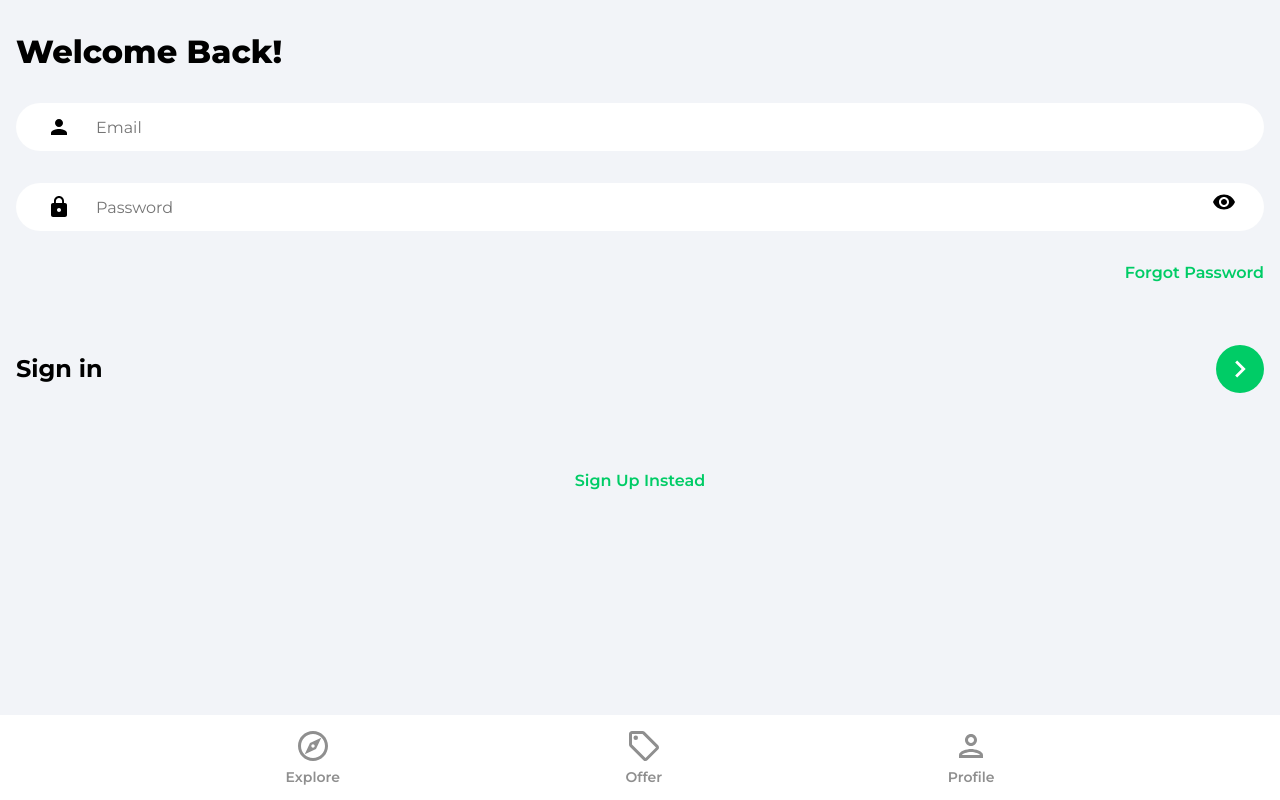
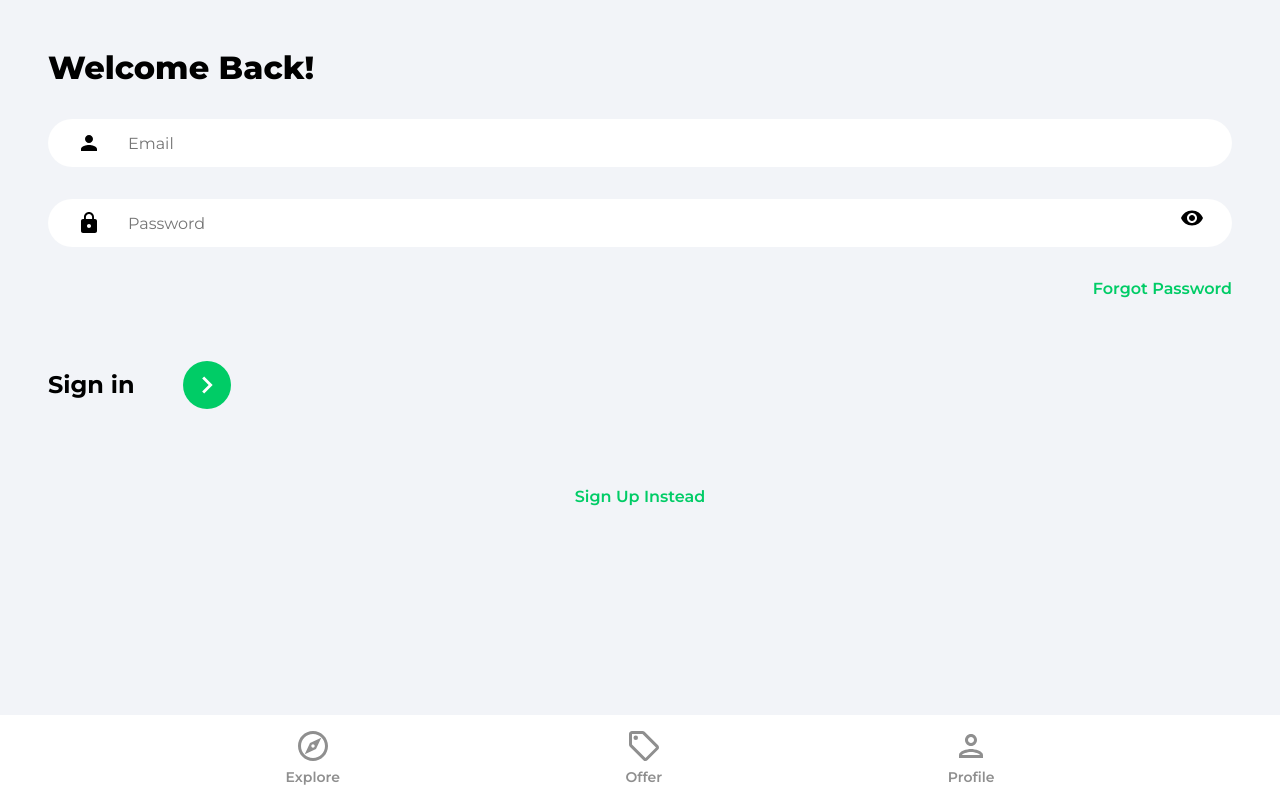
Before and after one commit to thatguyKacper/react-market, a React (Create React App) app: page /sign-in in a window 1280 px wide. Built offline with nearby package versions, Linux system fonts and the light colour scheme.

Commit message:
add spinner

```diff
--- a/src/component/PrivateRoute.jsx
+++ b/src/component/PrivateRoute.jsx
@@ -1,11 +1,12 @@
 import { Navigate, Outlet } from 'react-router-dom';
 import { useAuthStatus } from '../hooks/useAuthStatus';
+import Spinner from './Spinner';
 
 function PrivateRoute() {
   const { loggedIn, checkingStatus } = useAuthStatus();
 
   if (checkingStatus) {
-    return <h3>Loading...</h3>;
+    return <Spinner />;
   }
 
   return loggedIn ? <Outlet /> : <Navigate to='/sign-in' />;
--- /dev/null
+++ b/src/component/Spinner.jsx
@@ -0,0 +1,9 @@
+function Spinner() {
+  return (
+    <div className='loadingSpinnerContainer'>
+      <div className='loadingSpinner'></div>
+    </div>
+  );
+}
+
+export default Spinner;
--- a/src/index.css
+++ b/src/index.css
@@ -1,6 +1,10 @@
 @import url('https://fonts.googleapis.com/css2?family=Montserrat:wght@200;300;400;500;600;700;800;900&display=swap');
 * {
   box-sizing: border-box;
+}
+
+html::-webkit-scrollbar {
+  display: none;
 }
 
 body {
@@ -18,6 +22,16 @@ body {
 .explore {
   margin: 1rem;
 }
+@media (min-width: 1024px) {
+  .pageContainer,
+  .offers,
+  .profile,
+  .listingDetails,
+  .category,
+  .explore {
+    margin: 3rem;
+  }
+}
 
 .pageHeader {
   font-size: 2rem;
@@ -33,6 +47,36 @@ a {
   text-decoration: none;
   display: block;
   color: #000000;
+}
+
+/* Spinner */
+.loadingSpinnerContainer {
+  position: fixed;
+  top: 0;
+  right: 0;
+  bottom: 0;
+  left: 0;
+  z-index: 5000;
+  display: flex;
+  justify-content: center;
+  align-items: center;
+}
+
+.loadingSpinner {
+  width: 64px;
+  height: 64px;
+  border: 8px solid;
+  border-color: #00cc66 transparent #00cc66 transparent;
+  border-radius: 50%;
+  animation: spin 1.2s linear infinite;
+}
+@keyframes spin {
+  0% {
+    transform: rotate(0deg);
+  }
+  100% {
+    transform: rotate(360deg);
+  }
 }
 
 
@@ -159,6 +203,12 @@ a {
 .signUpText {
   cursor: pointer;
 }
+@media (min-width: 1024px) {
+  .signInBar,
+  .signUpBar {
+    justify-content: start;
+  }
+}
 
 .signInText,
 .signUpText {
@@ -175,6 +225,12 @@ a {
   height: 3rem;
   background-color: #00cc66;
   border-radius: 50%;
+}
+@media (min-width: 1024px) {
+  .signInButton,
+  .signUpButton {
+    margin-left: 3rem;
+  }
 }
 
 .registerLink {
```
Also changed, not shown: src/component/Navbar.jsx (+57 -21 lines).
